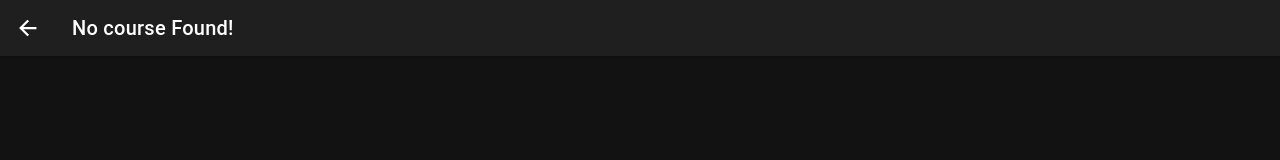
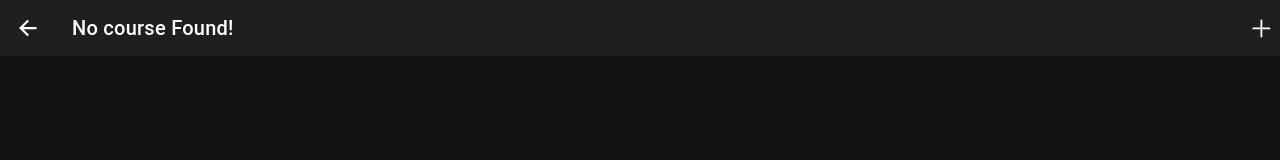
Before and after one commit to khadetou/ionic-course-app, a React (Create React App) app: page /courses/1 in a window 1280 px wide. Shown: the top 160 px of the page. Built offline with nearby package versions, Linux system fonts and the light colour scheme.

Commit message:
add buttons ionfab

```diff
--- a/src/pages/CourseGoal.tsx
+++ b/src/pages/CourseGoal.tsx
@@ -1,8 +1,9 @@
 import React from 'react'
-import { IonBackButton, IonButton, IonButtons, IonContent, IonHeader, IonIcon, IonItem, IonItemOption, IonItemOptions, IonItemSliding, IonLabel, IonList, IonPage, IonTitle, IonToolbar } from '@ionic/react'
+import { IonBackButton, IonButton, IonButtons, IonContent, IonFab, IonFabButton, IonHeader, IonIcon, IonItem, IonItemOption, IonItemOptions, IonItemSliding, IonLabel, IonList, IonPage, IonTitle, IonToolbar } from '@ionic/react'
 import { COURSE_DATA } from './Courses';
 import { useParams } from 'react-router';
-import { create, trash } from 'ionicons/icons';
+import { create, trash, addOutline } from 'ionicons/icons';
+import { isPlatform } from '@ionic/core';
 
 const CourseGoal: React.FC = () => {
     const seletedCourseId = useParams<{ courseId: string }>().courseId;
@@ -15,14 +16,20 @@
         console.log("Start edit global...");
 
     }
+    const startAddGlobalHandler = () => {
+        console.log("Start add global...");
+    }
     return (
         <IonPage>
             <IonHeader>
                 <IonToolbar >
                     <IonButtons slot="start">
-                        <IonBackButton defaultHref="/" />
+                        <IonBackButton defaultHref="/courses/list" />
                     </IonButtons>
                     <IonTitle>{selectedCourse ? selectedCourse!.name : "No course Found!"}</IonTitle>
+                    {!isPlatform("android") && <IonButtons slot="end" onClick={startAddGlobalHandler}>
+                        <IonIcon slot="icon-only" icon={addOutline} />
+                    </IonButtons>}
                 </IonToolbar>
             </IonHeader>
             <IonContent>
@@ -53,6 +60,12 @@
                         ))}
                     </IonList>
                 )}
+                {isPlatform("android") &&
+                    <IonFab horizontal='end' vertical='bottom' slot="fixed" >
+                        <IonFabButton color="secondary" onClick={startAddGlobalHandler}>
+                            <IonIcon icon={addOutline} />
+                        </IonFabButton>
+                    </IonFab>}
             </IonContent>
         </IonPage>
     )
```
